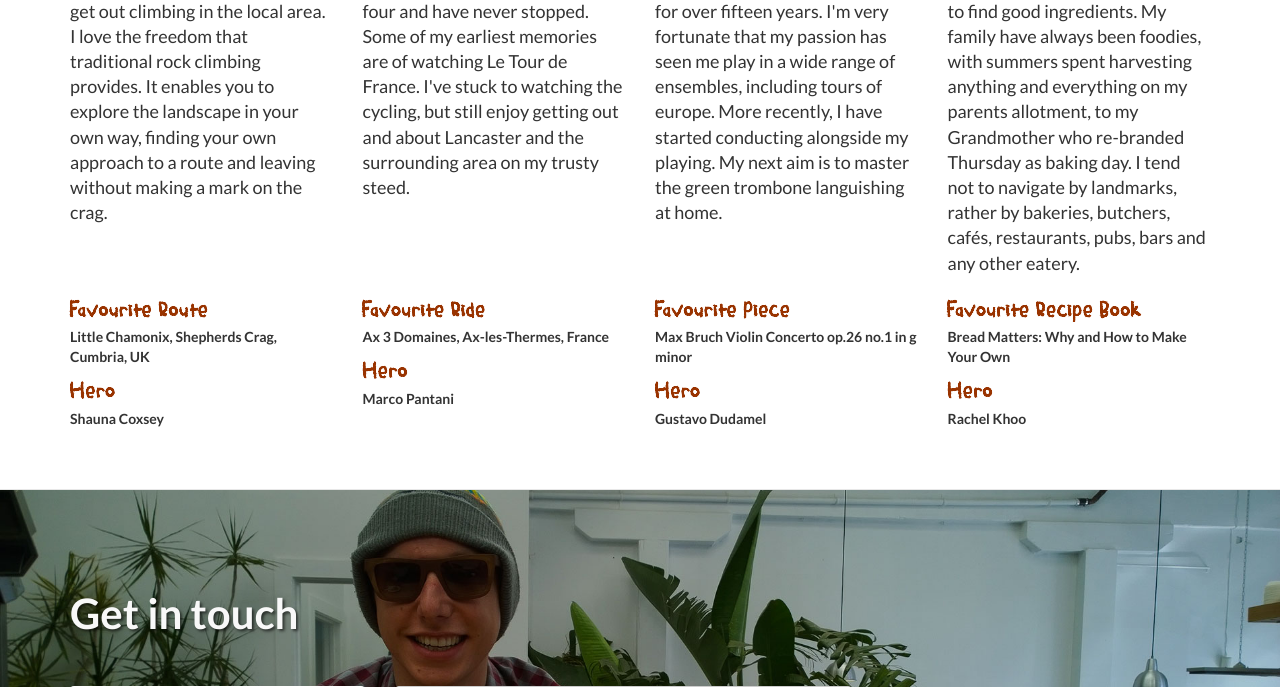
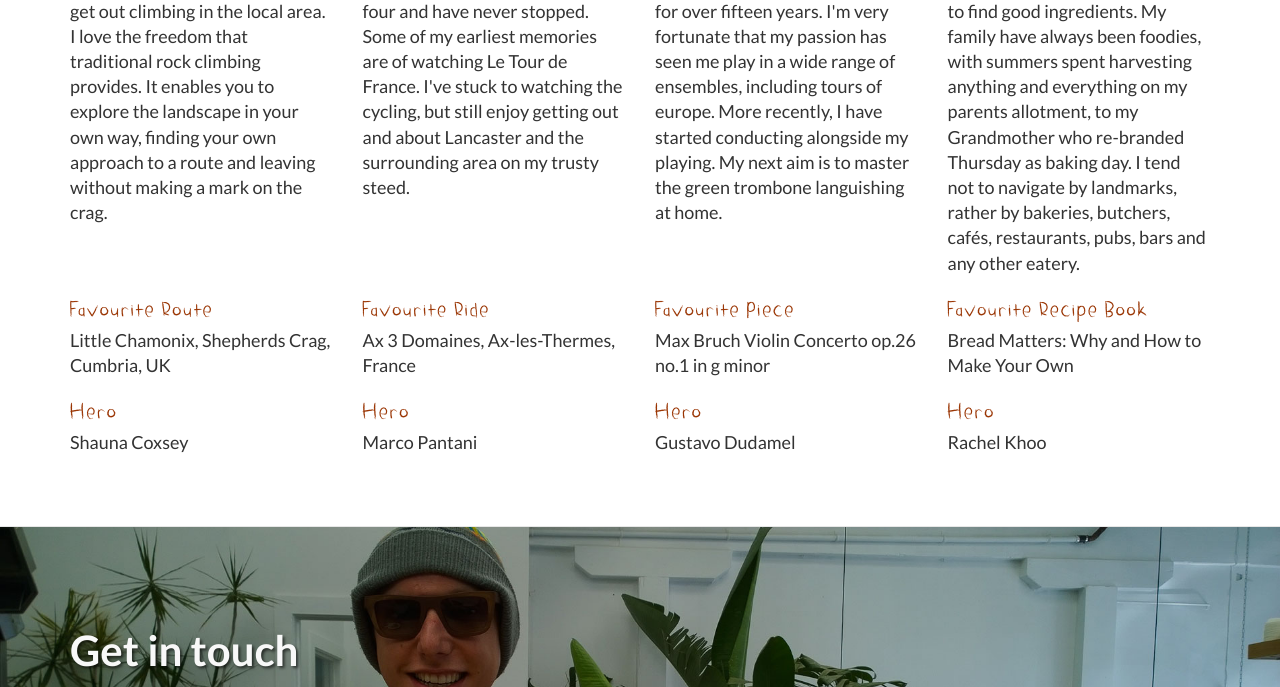
Before and after one commit to benshreeve/benshreeve.github.io, a PHP site: page / in a window 1280 px wide. Shown: the part 3655-4342 px from the top of the page. Run offline with PHP 8.4, Linux system fonts and the light colour scheme; some libraries are stand-ins or nearby versions.

Commit message:
Fix for Favourite Route bug

```diff
--- a/css/form.css
+++ b/css/form.css
@@ -129,7 +129,7 @@ input[type=submit]:hover {
 	/* text-align: center; */
 	font-family: crayonFont;
 	color: #993300;
-	font-size:22px;
+	font-size:23px;
 	letter-spacing: 2px;
 }
 
--- a/index.html
+++ b/index.html
@@ -347,35 +347,35 @@ Chicken turducken pork belly corned beef. Ham hock ham shankle meatball salami.
 
         	</div>
 
-        	 <div class="row" class="lead">
+        	 <div class="row">
             	<div class="col-lg-3">
-					<p><span class="bodycrayon">Favourite Route</span></br>Little Chamonix, Shepherds Crag, Cumbria, UK</p>
-					<p><span class="bodycrayon">Hero</span></br>Shauna Coxsey</p>
+					<p class="lead"><span class="bodycrayon">Favourite Route</span></br>Little Chamonix, Shepherds Crag, Cumbria, UK</p>
+					<p class="lead"><span class="bodycrayon">Hero</span></br>Shauna Coxsey</p>
             	</div>
 
             	<div class="col-lg-3">
-            		<p>
+            		<p class="lead">
     					<span class="bodycrayon">Favourite Ride</span></br>Ax 3 Domaines, Ax-les-Thermes, France
     				</p>
-            		<p>
+            		<p class="lead">
             			<span class="bodycrayon">Hero</span></br>Marco Pantani
             		</p>
             	</div>
 
             	<div class="col-lg-3">
-            		<p>
+            		<p class="lead">
             			<span class="bodycrayon">Favourite Piece</span></br>Max Bruch Violin Concerto op.26 no.1 in g minor
             		</p>
-            		<p>
+            		<p class="lead">
             			<span class="bodycrayon">Hero</span></br>Gustavo Dudamel
             		</p>
             	</div>
 
             	<div class="col-lg-3">
-            		<p>
+            		<p class="lead">
             	<span class="bodycrayon">Favourite Recipe Book</span></br>Bread Matters: Why and How to Make Your Own
             		</p>
-            		<p>
+            		<p class="lead">
             			<span class="bodycrayon">Hero</span></br>Rachel Khoo
             		</p>
             	</div>
```
